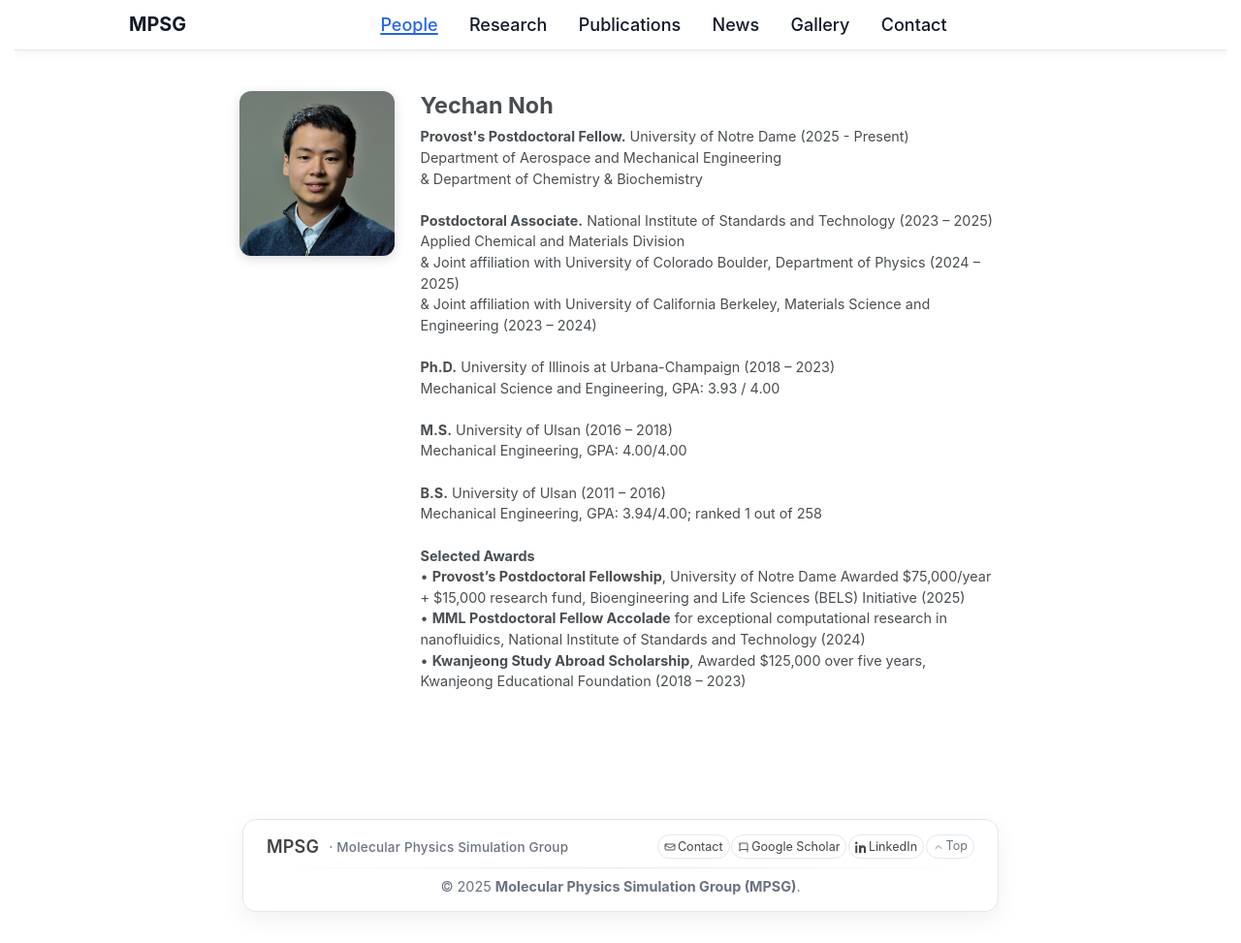
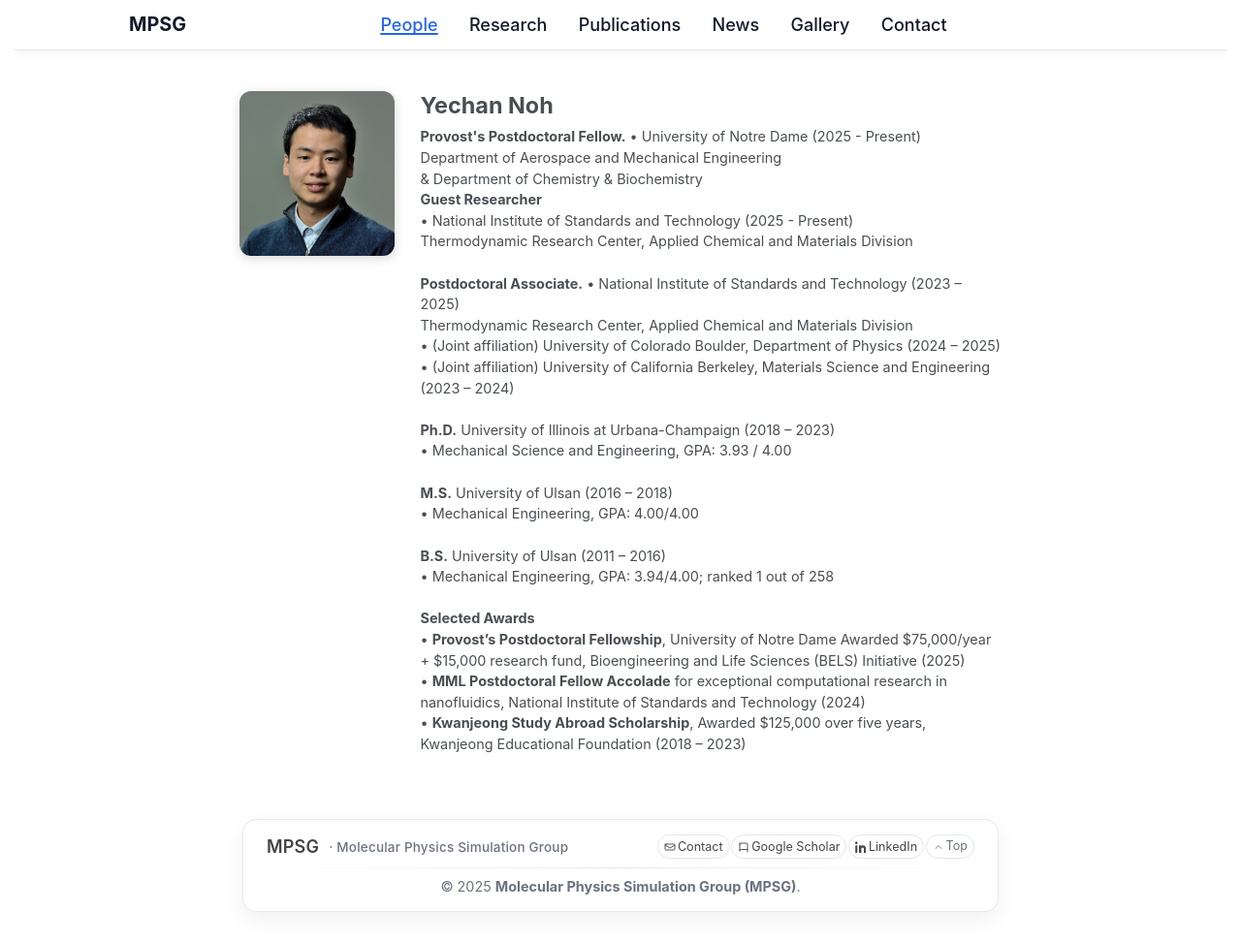
Before and after one commit to Yechan-Noh/MPSG, a Jekyll site: the page built from _pages/people.html, in a window 1280 px wide and 973 px high. Shown: the whole window at 97% size. Built offline with Jekyll 4.4.1, drawn with Linux system fonts in a browser that asks for light colours.

Commit message:
corrections

```diff
--- a/_pages/people.html
+++ b/_pages/people.html
@@ -122,25 +122,28 @@ author_profile: false
 
             <p>
                 <strong>Provost's Postdoctoral Fellow.</strong>
-                University of Notre Dame (2025 - Present)<br>
+                • University of Notre Dame (2025 - Present)<br>
                 Department of Aerospace and Mechanical Engineering <br>
-                & Department of Chemistry & Biochemistry <br> <br>
+                & Department of Chemistry & Biochemistry <br>
+                <strong>Guest Researcher</strong> <br>
+                • National Institute of Standards and Technology (2025 - Present) <br>
+                Thermodynamic Research Center, Applied Chemical and Materials Division <br> <br>
 
                 <strong>Postdoctoral Associate.</strong>
-                National Institute of Standards and Technology (2023 – 2025)<br>
-                Applied Chemical and Materials Division <br>
-                & Joint affiliation with University of Colorado Boulder, Department of Physics (2024 – 2025)<br>
-                & Joint affiliation with University of California Berkeley, Materials Science and Engineering (2023 –
+                • National Institute of Standards and Technology (2023 – 2025)<br>
+                Thermodynamic Research Center, Applied Chemical and Materials Division <br>
+                • (Joint affiliation) University of Colorado Boulder, Department of Physics (2024 – 2025)<br>
+                • (Joint affiliation) University of California Berkeley, Materials Science and Engineering (2023 –
                 2024)<br> <br>
 
                 <strong>Ph.D.</strong> University of Illinois at Urbana-Champaign (2018 – 2023)<br>
-                Mechanical Science and Engineering, GPA: 3.93 / 4.00 <br> <br>
+                • Mechanical Science and Engineering, GPA: 3.93 / 4.00 <br> <br>
 
                 <strong>M.S.</strong> University of Ulsan (2016 – 2018)<br>
-                Mechanical Engineering, GPA: 4.00/4.00 <br> <br>
+                • Mechanical Engineering, GPA: 4.00/4.00 <br> <br>
 
                 <strong>B.S.</strong> University of Ulsan (2011 – 2016)<br>
-                Mechanical Engineering, GPA: 3.94/4.00; ranked 1 out of 258 <br> <br>
+                • Mechanical Engineering, GPA: 3.94/4.00; ranked 1 out of 258 <br> <br>
 
                 <strong>Selected Awards</strong> <br>
                 • <strong>Provost’s Postdoctoral Fellowship</strong>, University of Notre Dame
--- a/_pages/publications.html
+++ b/_pages/publications.html
@@ -216,6 +216,9 @@ author_profile: false
     <div class="journal-item size80">
       <img src="{{ '/assets/img/journals/Nano_Letters.svg' | relative_url }}">
     </div>
+    <div class="journal-item size60">
+      <img src="{{ '/assets/img/journals/small.png' | relative_url }}">
+    </div>
     <div class="journal-item size70">
       <img src="{{ '/assets/img/journals/Scientific_Reports.png' | relative_url }}">
     </div>
```
Also changed, not shown: _gallery/20180704_Kwanjeong_Scholarship/text.md (+1 -1 lines), assets/img/journals/small.png (added), 1 other file.
